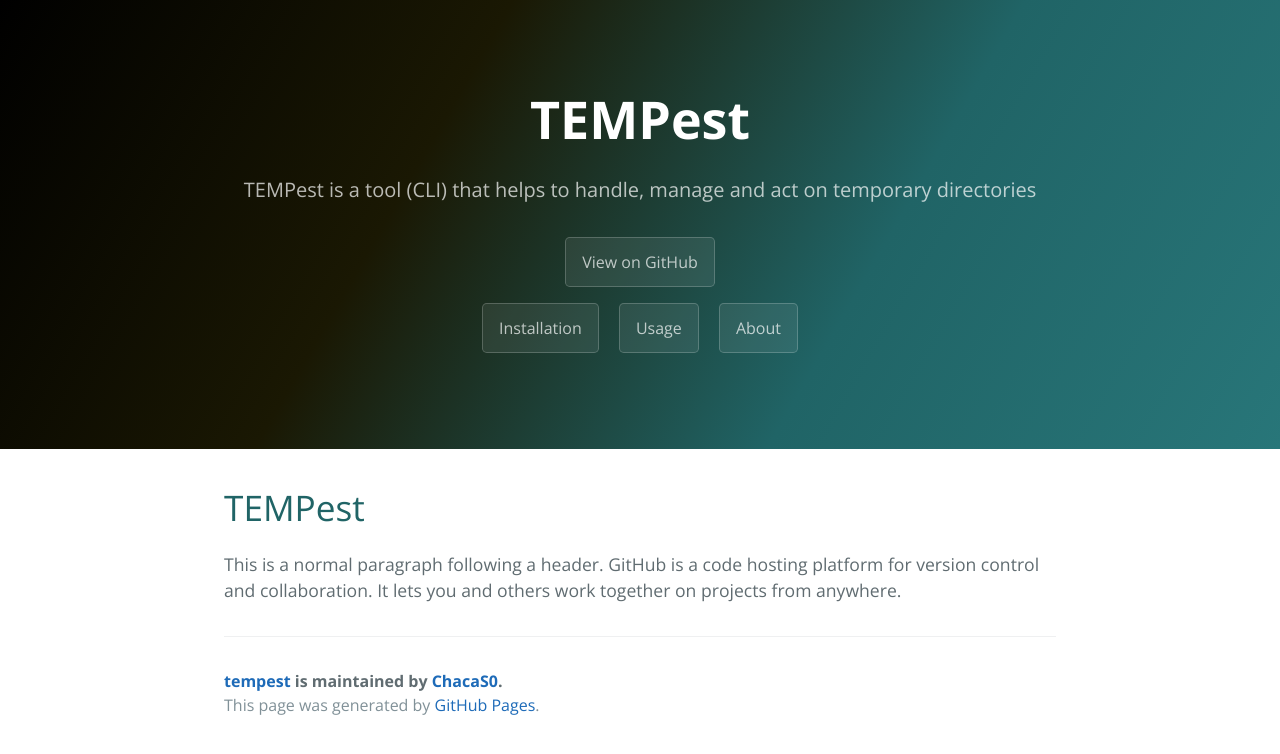
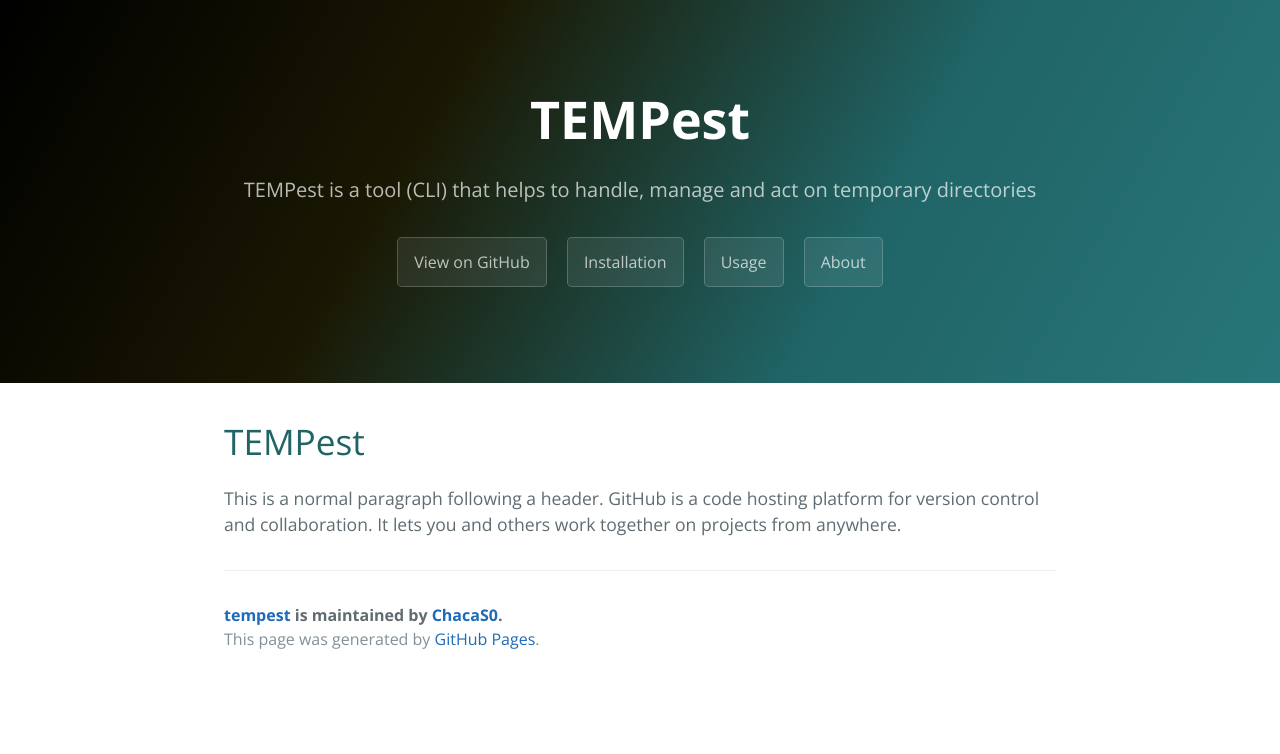
Before and after one commit to ChacaS0/tempest, a Jekyll site: the page built from index.md, in a window 1280 px wide. Shown: the top 754 px of the page. Built offline with Jekyll 4.4.1, drawn with Linux system fonts in a browser that asks for light colours; our own code applies the rules of GitHub Pages for plain Markdown files.

Commit message:
ajusted main menu

```diff
--- a/_layouts/default.html
+++ b/_layouts/default.html
@@ -22,20 +22,17 @@
       <a class="main-title" href="/"><h1 class="project-name">{{ site.title | default: site.github.repository_name }}</h1></a>
       <h2 class="project-tagline">{{ site.description | default: site.github.project_tagline }}</h2>
       {% if site.github.is_project_page %}
+      <!-- MENU -->
         <a href="{{ site.github.repository_url }}" class="btn">View on GitHub</a>
+        <a href="install" class="btn">Installation</a>
+        <a href="usage" class="btn">Usage</a>
+        <a href="about" class="btn">About</a>
       {% endif %}
       {% if site.show_downloads %}
         <a href="{{ site.github.zip_url }}" class="btn">Download .zip</a>
         <a href="{{ site.github.tar_url }}" class="btn">Download .tar.gz</a>
       {% endif %}
-      <!-- Menu -->
-      <div class="container">
-        <div class="btn-group btn-group-justified">
-          <a href="install" class="btn">Installation</a>
-          <a href="usage" class="btn">Usage</a>
-          <a href="about" class="btn">About</a>
-        </div>
-      </div>
+      <!-- //MENU -->
     </section>
 
 
```
